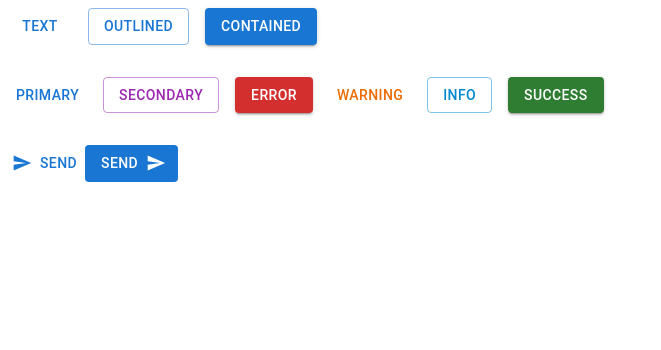
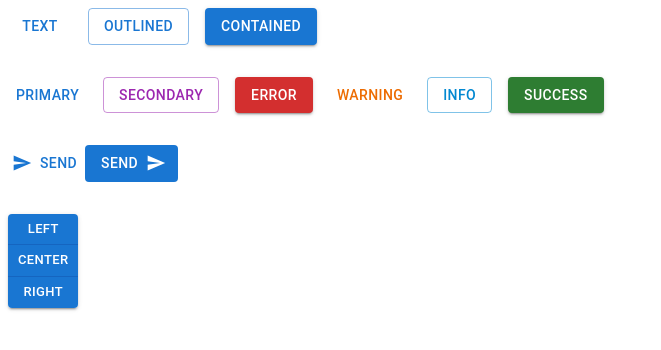
Before and after one commit to taimoor115/MUI_React, a React (Vite) app: page / in a window 1280 px wide. Shown: the top 350 px of the page, without its empty margins (0-661 px from the left). Built offline with nearby package versions, Linux system fonts and the light colour scheme.

Commit message:
ButtonGroup

```diff
--- a/src/component/ButtonMui.jsx
+++ b/src/component/ButtonMui.jsx
@@ -1,4 +1,4 @@
-import { Button, Stack } from "@mui/material";
+import { Button, Stack, ButtonGroup } from "@mui/material";
 
 import { Send } from "@mui/icons-material";
 const ButtonMui = () => {
@@ -42,6 +42,19 @@ const ButtonMui = () => {
           Send
         </Button>
       </Stack>
+
+      <Stack spacing={2} direction="row">
+        <ButtonGroup
+          variant="contained"
+          size="small"
+          orientation="vertical"
+          aria-label="alignement button group"
+        >
+          <Button>Left</Button>
+          <Button>Center</Button>
+          <Button>Right</Button>
+        </ButtonGroup>
+      </Stack>
     </Stack>
   );
 };
```
